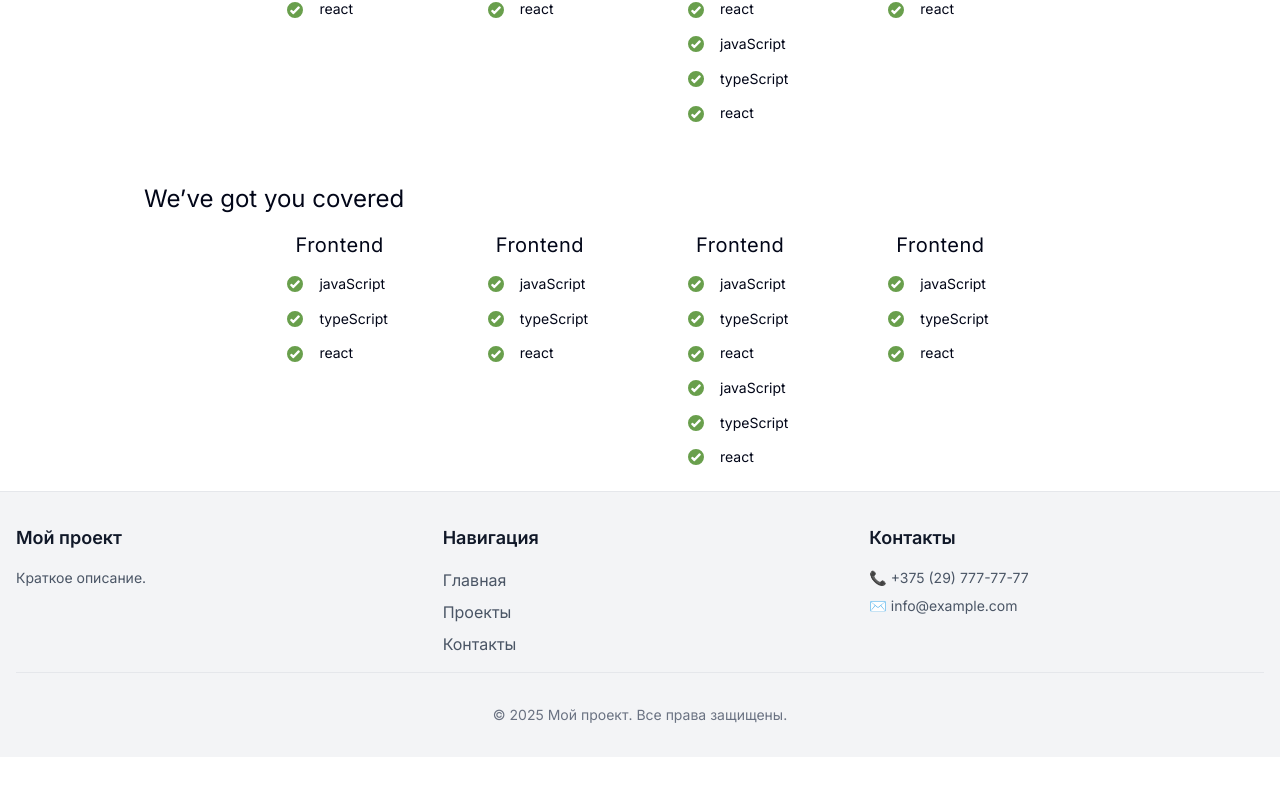
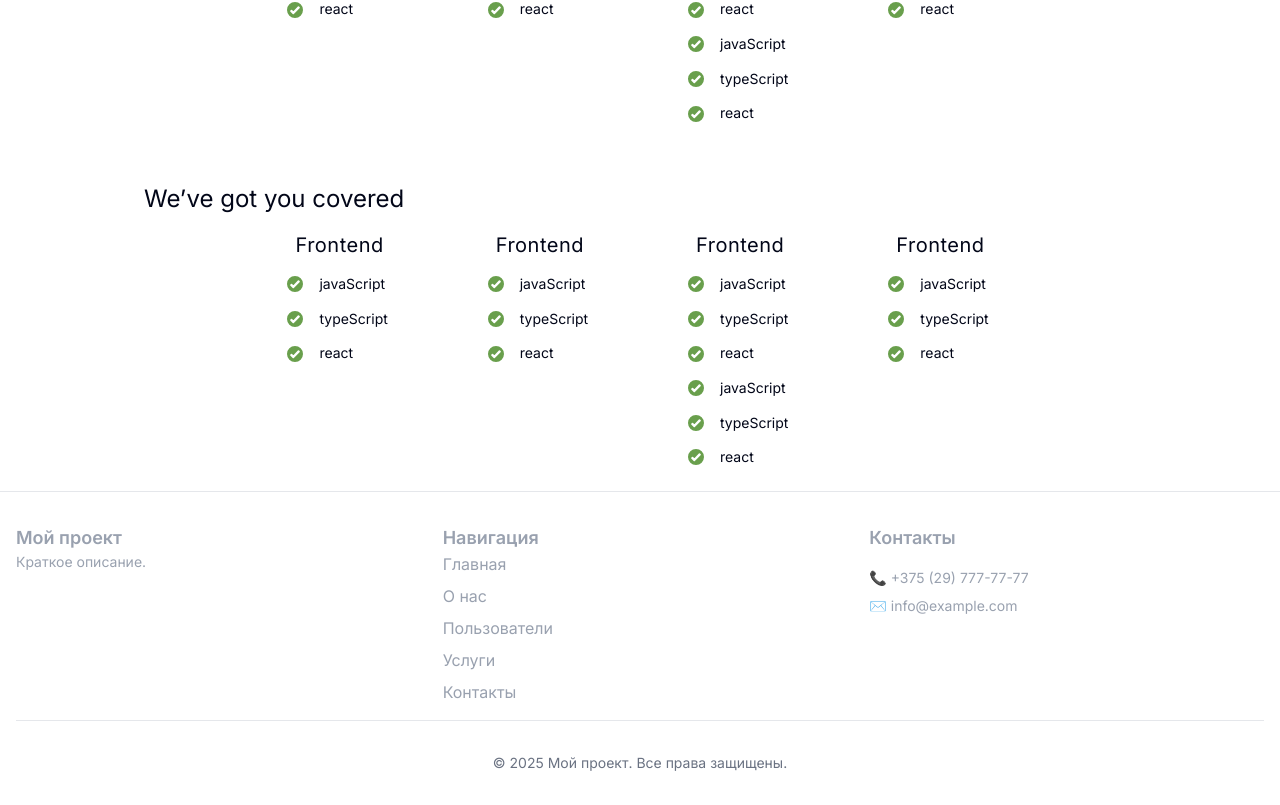
Before and after one commit to AlixandrN/ssg-dev-outstaff, a Next.js app: page / in a window 1280 px wide. Shown: the part 2965-3770 px from the top of the page. Before the commit the page ends 3722 px from the top, so only its background shows below. Built offline with nearby package versions, Linux system fonts and the light colour scheme; no server answers.

Commit message:
the footer was enhanced

```diff
--- /dev/null
+++ b/components/Footer/LinkFooterItem.tsx
@@ -0,0 +1,12 @@
+import { TLink } from "@/lib/constants";
+import Link from "next/link";
+
+export const LinkFooterItem = ({ to, label }: TLink) => {
+  return (
+    <li>
+      <Link href={to} className="hover:text-(--brand-blue) transition-colors">
+        {label}
+      </Link>
+    </li>
+  );
+};
--- a/components/Footer/index.tsx
+++ b/components/Footer/index.tsx
@@ -1,63 +1,47 @@
-import Link from "next/link";
+import { EPublicRoutes, routeLabels } from "@/lib/constants";
+import { LinkFooterItem } from "./LinkFooterItem";
 
-export function Footer() {
+export const Footer = () => {
   const currentYear = new Date().getFullYear();
-
   return (
-    <footer className="bg-gray-100 dark:bg-gray-900 border-t border-gray-200 dark:border-gray-800">
+    <footer className="bg-info-content border-t border-gray-200">
       <div className="container mx-auto px-4 py-2 lg:py-8">
-        <div className="grid grid-cols-1 md:grid-cols-3 gap-8 text-center md:text-left">
+        <div className="grid grid-cols-1 md:grid-cols-3 gap-8 text-center md:text-left text-gray-400">
           {/* BLOCK-1 ABOUT PROJECT */}
           <div className="hidden lg:block">
-            <h3 className="text-lg font-semibold text-gray-900 dark:text-white mb-4">
+            <h3 className="text-lg font-semibold text-primary-content">
               Мой проект
             </h3>
-            <p className="text-gray-600 dark:text-gray-400 text-sm">
-              Краткое описание.
-            </p>
+            <p className="text-gray-400 text-sm">Краткое описание.</p>
           </div>
 
           {/* BLOCK-2 NAV */}
           <div className="hidden lg:block">
-            <h3 className="text-lg font-semibold text-gray-900 dark:text-white mb-4">
+            <h3 className="text-lg font-semibold text-primary-content">
               Навигация
             </h3>
             <nav>
               <ul className="space-y-2">
-                <li>
-                  <Link
-                    href="/"
-                    className="text-gray-600 dark:text-gray-400 hover:text-blue-600 dark:hover:text-blue-400 transition-colors"
-                  >
-                    Главная
-                  </Link>
-                </li>
-                <li>
-                  <Link
-                    href="/projects"
-                    className="text-gray-600 dark:text-gray-400 hover:text-blue-600 dark:hover:text-blue-400 transition-colors"
-                  >
-                    Проекты
-                  </Link>
-                </li>
-                <li>
-                  <Link
-                    href="/contact"
-                    className="text-gray-600 dark:text-gray-400 hover:text-blue-600 dark:hover:text-blue-400 transition-colors"
-                  >
-                    Контакты
-                  </Link>
-                </li>
+                {Object.keys(EPublicRoutes).map((key) => {
+                  const path = EPublicRoutes[key as keyof typeof EPublicRoutes];
+                  return (
+                    <LinkFooterItem
+                      key={key}
+                      to={path}
+                      label={routeLabels[path]}
+                    />
+                  );
+                })}
               </ul>
             </nav>
           </div>
 
           {/* BLOCK-3 CONTACTS */}
           <div>
-            <h3 className="text-lg font-semibold text-gray-900 dark:text-white mb-4">
+            <h3 className="text-lg font-semibold text-primary-content mb-4">
               Контакты
             </h3>
-            <ul className="space-y-2 text-gray-600 dark:text-gray-400 text-sm">
+            <ul className="space-y-2 text-sm">
               <li>
                 📞{" "}
                 <a href="tel:+375297777777" className="hover:underline">
@@ -75,10 +59,10 @@ export function Footer() {
         </div>
 
         {/* Нижний колонтитул с копирайтом */}
-        <div className="border-t border-gray-200 dark:border-gray-800 mt-4 pt-2 lg:pt-8 text-center text-gray-500 dark:text-gray-400 text-sm">
+        <div className="border-t border-gray-200 mt-4 pt-2 lg:pt-8 text-center text-gray-500 text-sm">
           <p>© {currentYear} Мой проект. Все права защищены.</p>
         </div>
       </div>
     </footer>
   );
-}
+};
--- a/lib/constants.ts
+++ b/lib/constants.ts
@@ -6,7 +6,20 @@ export enum EPublicRoutes {
   CONTACT = "contact",
 }
 
+export const routeLabels = {
+  [EPublicRoutes.HOME]: "Главная",
+  [EPublicRoutes.ABOUT]: "О нас",
+  [EPublicRoutes.USERS]: "Пользователи",
+  [EPublicRoutes.SERVICES]: "Услуги",
+  [EPublicRoutes.CONTACT]: "Контакты",
+} as const;
+
 export type TLanguage = "en" | "ru";
+
+export type TLink = {
+  to: (typeof EPublicRoutes)[keyof typeof EPublicRoutes];
+  label: (typeof routeLabels)[keyof typeof routeLabels];
+};
 
 export const LANGUAGE_LIST: { id: TLanguage; label: string }[] = [
   { id: "en", label: "English" },
```
